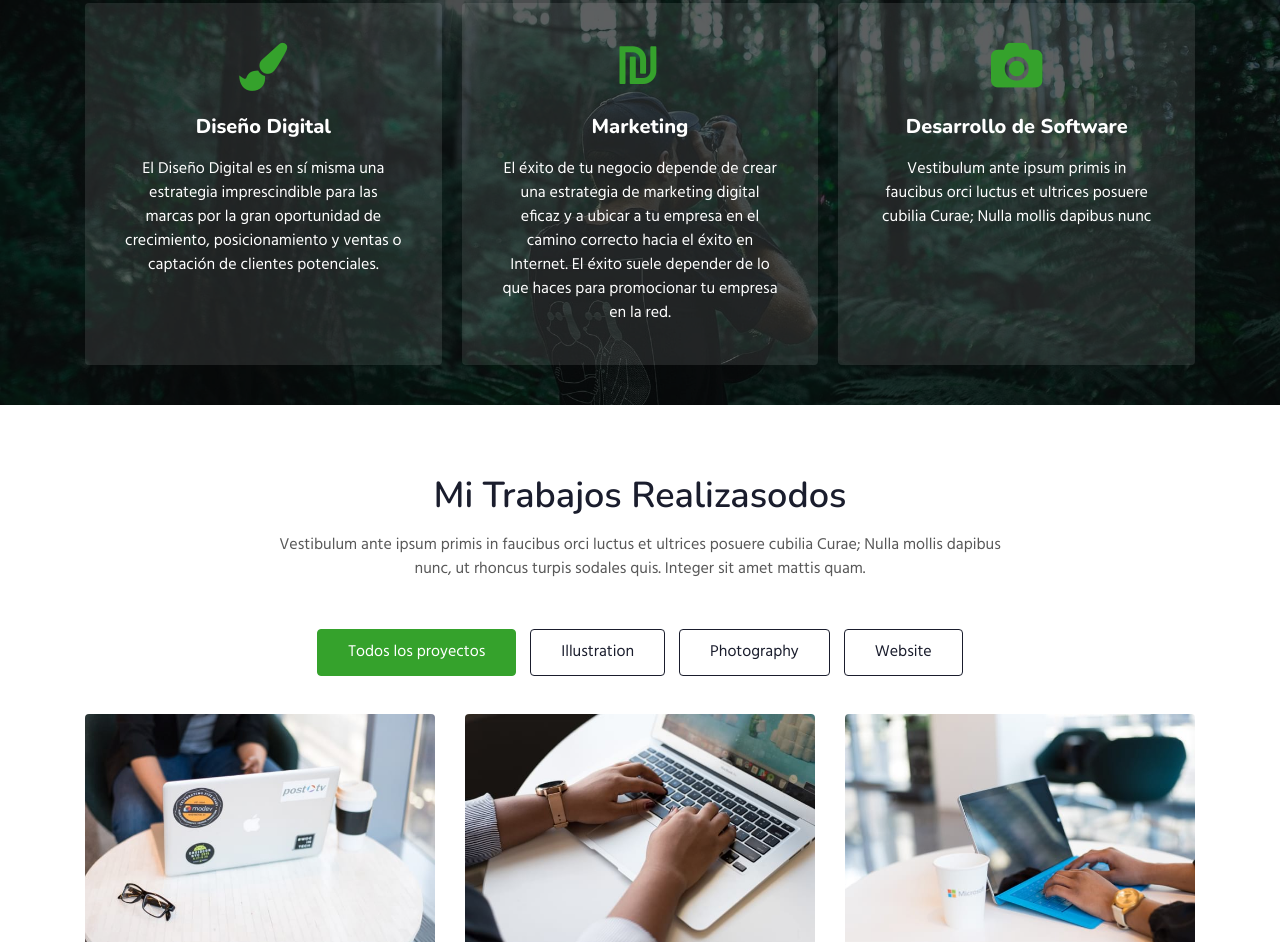
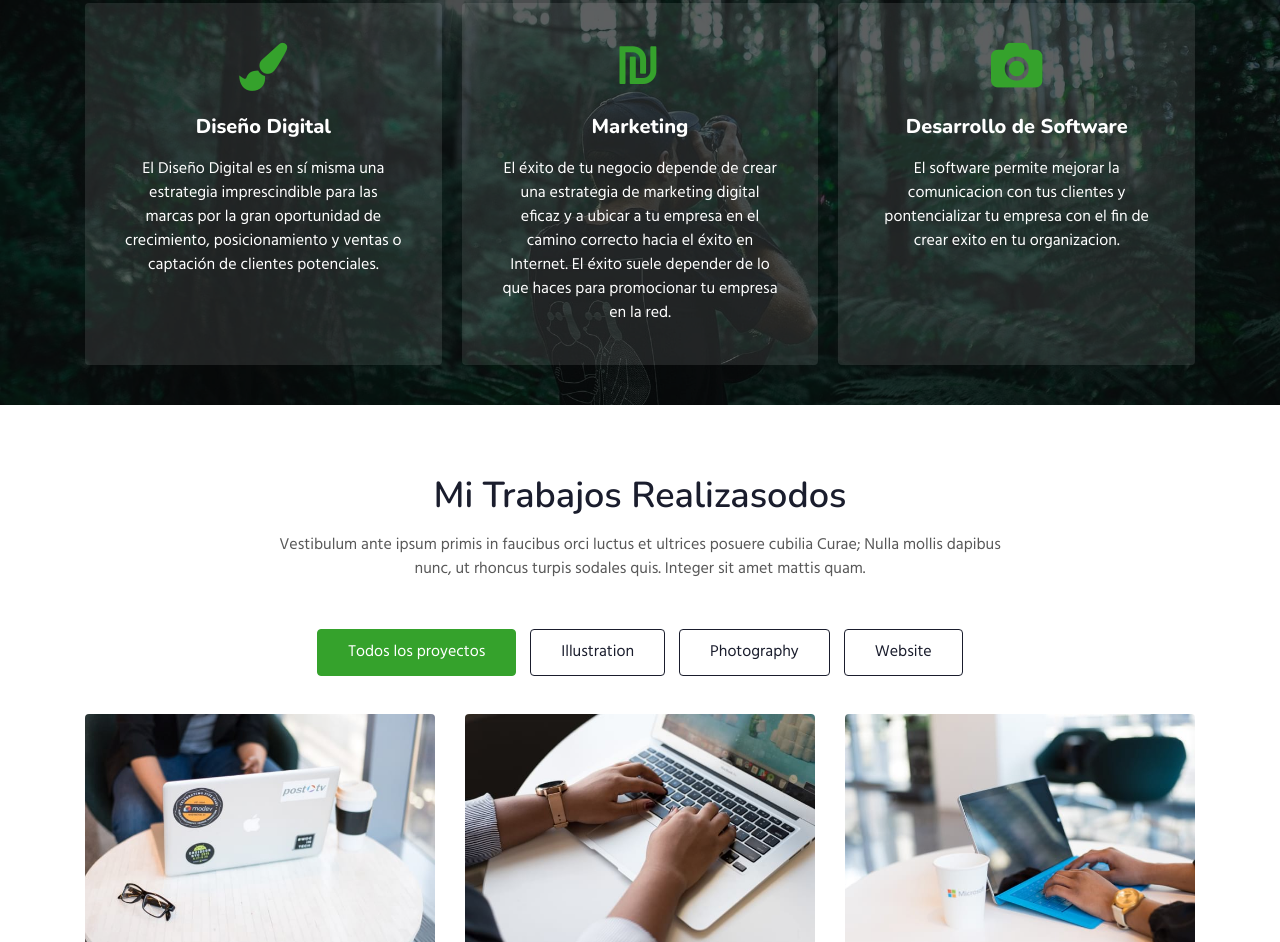
Before and after one commit to michaeldanielm/portafolio, a plain HTML site: page index.html in a window 1280 px wide. Shown: the part 1549-2491 px from the top of the page. Drawn offline with nearby package versions, Linux system fonts and the light colour scheme.

Commit message:
init portafolio 10

```diff
--- a/index.html
+++ b/index.html
@@ -163,8 +163,7 @@
           <div class="three-grids-columns">
             <span class="fa fa-camera"></span>
             <h4>Desarrollo de Software</h4>
-            <p>Vestibulum ante ipsum primis in faucibus orci luctus et ultrices posuere cubilia Curae; Nulla mollis
-              dapibus nunc</p>
+            <p>El software permite mejorar la comunicacion con tus clientes y pontencializar tu empresa con el fin de crear exito en tu organizacion.</p>
           </div>
         </div>
       </div>
```
